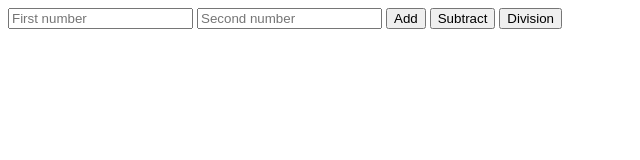
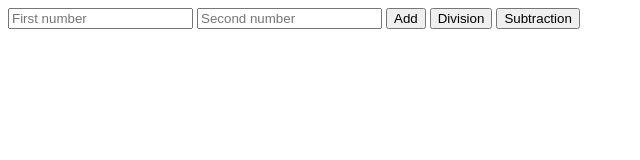
Before and after one commit to Uknowme-h/CLI_Calculator, a plain HTML site: page index.html in a window 1280 px wide. Shown: the full height of the page, 0-640 px from the left. Drawn offline with Linux system fonts and the light colour scheme.

Commit message:
created subtraction button

```diff
--- a/index.html
+++ b/index.html
@@ -10,8 +10,9 @@
       <input type="number" placeholder="First number" />
       <input type="number" placeholder="Second number" />
       <button>Add</button>
-      <button>Subtract</button>
       <button>Division</button>
+      <button>Subtraction</button>
+
     </div>
 
     <script src="app.js"></script>
```
